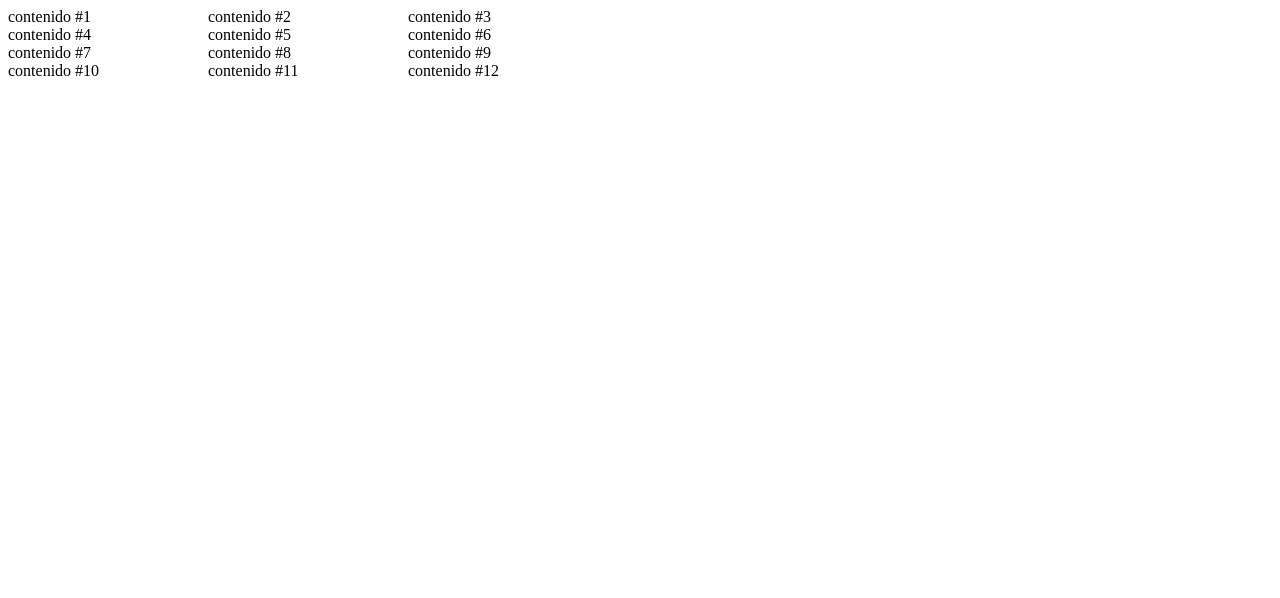
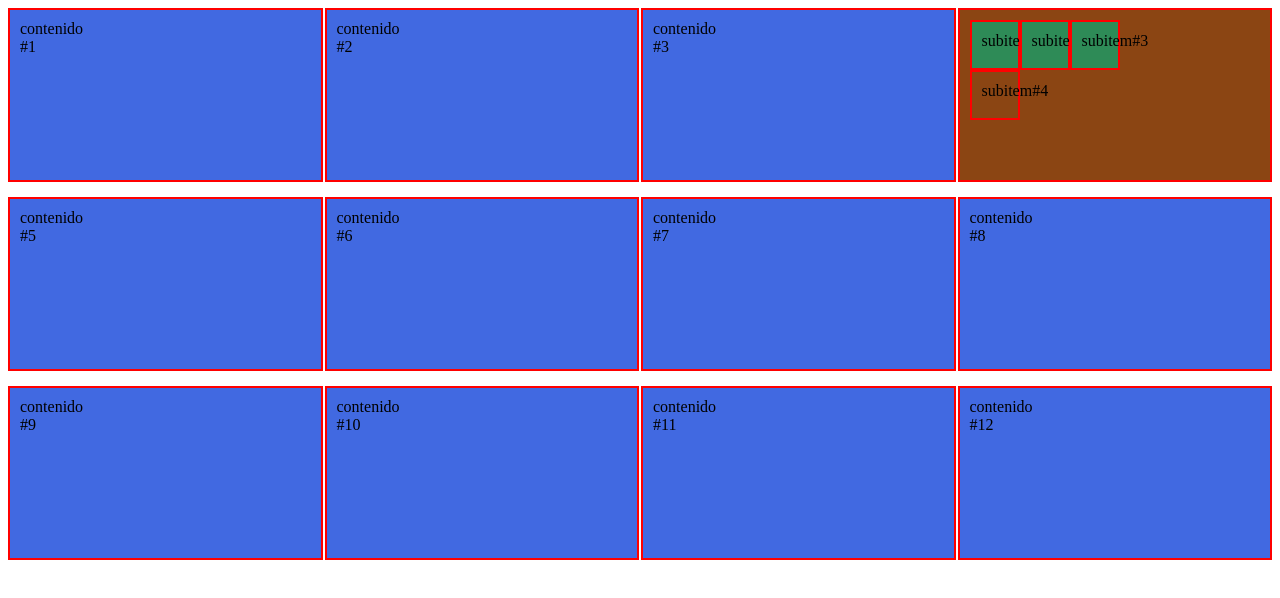
Before and after one commit to manurt-dr/curso_css_grid_layout, a plain HTML site: page index.html in a window 1280 px wide. Drawn offline with Linux system fonts and the light colour scheme.

Commit message:
primera mitad del curso

```diff
--- /dev/null
+++ b/areas/estilos.css
@@ -0,0 +1,36 @@
+.container{
+    display: grid;
+    grid-template: 100px 1fr 150px / 200px 1fr ;
+    gap: 5px 2px ;
+    height: 100vh;
+    grid-template-areas:
+    "header header"
+    "left contenido"
+    "footer footer";
+}
+.item{
+    padding: 10px;
+    border: 2px solid red;
+    background-color: royalblue;
+    display: grid;
+    grid-template:50px 50px 50px / 50px 50px 50px ;
+}
+.item .item{
+    background-color: seagreen;
+}
+.header{
+    grid-area: header;
+}
+.left{
+    grid-area: left;
+}
+.contenido{
+    grid-area: contenido;
+}
+.footer{
+    grid-area: footer;
+}
+
+.item:nth-of-type(4){
+    background-color: saddlebrown;
+}
--- a/estilos.css
+++ b/estilos.css
@@ -1,4 +1,25 @@
 .container{
     display: grid;
-    grid-template-columns: 200px 200px 200px;
+    /* grid-template-columns: 33% 33% 34%;
+    grid-template-rows: 300px 300px; */
+    /* grid-template: filas / columnas; */
+    grid-template:1fr 1fr 1fr / repeat(4, minmax(200px, 1fr)) ;
+    /* fr son fracciones repeat sirve para no tener que repetir código para cada columna, solo hay que indicar cuantas y de que medida */
+    /* minmax(min, max) sirve para asignar una medida mínima y otra máxima */
+    gap: 15px 2px ;
 }
+.item{
+    padding: 10px;
+    border: 2px solid red;
+    background-color: royalblue;
+    display: grid;
+    grid-template:50px 50px 50px / 50px 50px 50px ;
+}
+.item .item{
+    background-color: seagreen;
+}
+/* grid explicito es el que designamos directamente
+grid implicito es el que css asigna automaticamente */
+.item:nth-of-type(4){
+    background-color: saddlebrown;
+}
--- /dev/null
+++ b/grid-implícito/estilos.css
@@ -0,0 +1,32 @@
+.container{
+    display: grid;
+    grid-template-columns: repeat(3, 1fr);
+    grid-template-rows: repeat(4, 1fr);
+    gap: 5px 2px ;
+    height: 100vh;
+    grid-auto-flow: column ;
+    /* con esta propiedad indicamos donde debe añadir los ítems no especificados */
+    grid-auto-columns: 100px 150px;
+    /* con esta propiedad indicamos el tamaño de las columnas añadidas */
+
+}
+.item{
+    padding: 10px;
+    border: 2px solid red;
+    background-color: royalblue;
+    display: grid;
+    grid-template:50px 50px 50px / 50px 50px 50px ;
+}
+.item:nth-of-type(1){
+    background-color: red;
+    grid-column-start: 1;
+    grid-column-end: 3;
+}
+.item:nth-of-type(5){
+    grid-column: 1 / span 2;
+    background-color: seagreen;
+}
+.item:nth-of-type(8){
+    grid-column: 1 / -1;
+    background-color: tomato;
+}
--- a/index.html
+++ b/index.html
@@ -11,7 +11,12 @@
         <div class="item">contenido #1</div>
         <div class="item">contenido #2</div>
         <div class="item">contenido #3</div>
-        <div class="item">contenido #4</div>
+        <div class="item">
+            <div class="item">subitem#1</div>
+            <div class="item">subitem#2</div>
+            <div class="item">subitem#3</div>
+            <div class="item">subitem#4</div>
+        </div>
         <div class="item">contenido #5</div>
         <div class="item">contenido #6</div>
         <div class="item">contenido #7</div>
--- /dev/null
+++ b/tamaño columnas/estilos.css
@@ -0,0 +1,33 @@
+.container{
+    display: grid;
+    grid-template-columns: repeat(3, 1fr);
+    grid-template-rows: repeat(4, 1fr);
+    gap: 5px 2px ;
+    height: 100vh;
+}
+.item{
+    padding: 10px;
+    border: 2px solid red;
+    background-color: royalblue;
+    display: grid;
+    grid-template:50px 50px 50px / 50px 50px 50px ;
+}
+.item:nth-of-type(1){
+    background-color: red;
+    grid-column-start: 1;
+    grid-column-end: 3;
+    /* grid-column: 1 / 3; es equivalente */
+
+    /* con grid-column-star y grid-column-end indicamos en que columna empieza y en que columa acaba el elemento, se tienen n cuenta las líneas no el relleno, por lo que de la 1 a la 3 son dos columnas
+    |1columna|2columna|3*/
+}
+.item:nth-of-type(5){
+    grid-column: 1 / span 2;
+    background-color: seagreen;
+    /* span sirve para indicar los espacios que ocupa en vez de la línea en la que acaba en este caso empieza en la línea 1 y ocupa dos espacios*/
+}
+.item:nth-of-type(8){
+    grid-column: 1 / -1;
+    /* con esta propiedad indicamos que ocupe todas las columnas */
+    background-color: tomato;
+}
--- /dev/null
+++ b/tamaño filas/estilos.css
@@ -0,0 +1,26 @@
+.container{
+    display: grid;
+    grid-template-columns: [inicio] 1fr [línea2] 1fr [línea3] 1fr [destacado-end] 1fr [línea5] 1fr [destacado2-end] 1fr [línea7] 1fr [final];
+    grid-template-rows: [inicio] 200px [inicio2] 200px [final];
+    /* de esta forma podemos renombrar las líneas para aportar semántica */
+    height: 100vh;
+    gap: 5px;
+}
+.item{
+    padding: 10px;
+    border: 2px solid red;
+    background-color: rgb(140, 167, 250);
+    display: grid;
+    grid-template:50px 50px 50px / 50px 50px 50px ;
+}
+.item:nth-of-type(1){
+    grid-column: inicio / destacado-end;
+    grid-row: inicio / final;
+}
+.item:nth-of-type(2){
+    grid-column: destacado-end / destacado2-end;
+    grid-row: inicio / final;
+}
+.item:nth-of-type(3){
+    grid-column: destacado2-end / final;
+}
```
Also changed, not shown: areas/index.html (added, +18 -0 lines), grid-implícito/index.html (added, +26 -0 lines), tamaño columnas/index.html (added, +26 -0 lines), tamaño filas/index.html (added, +19 -0 lines), 1 other file.
